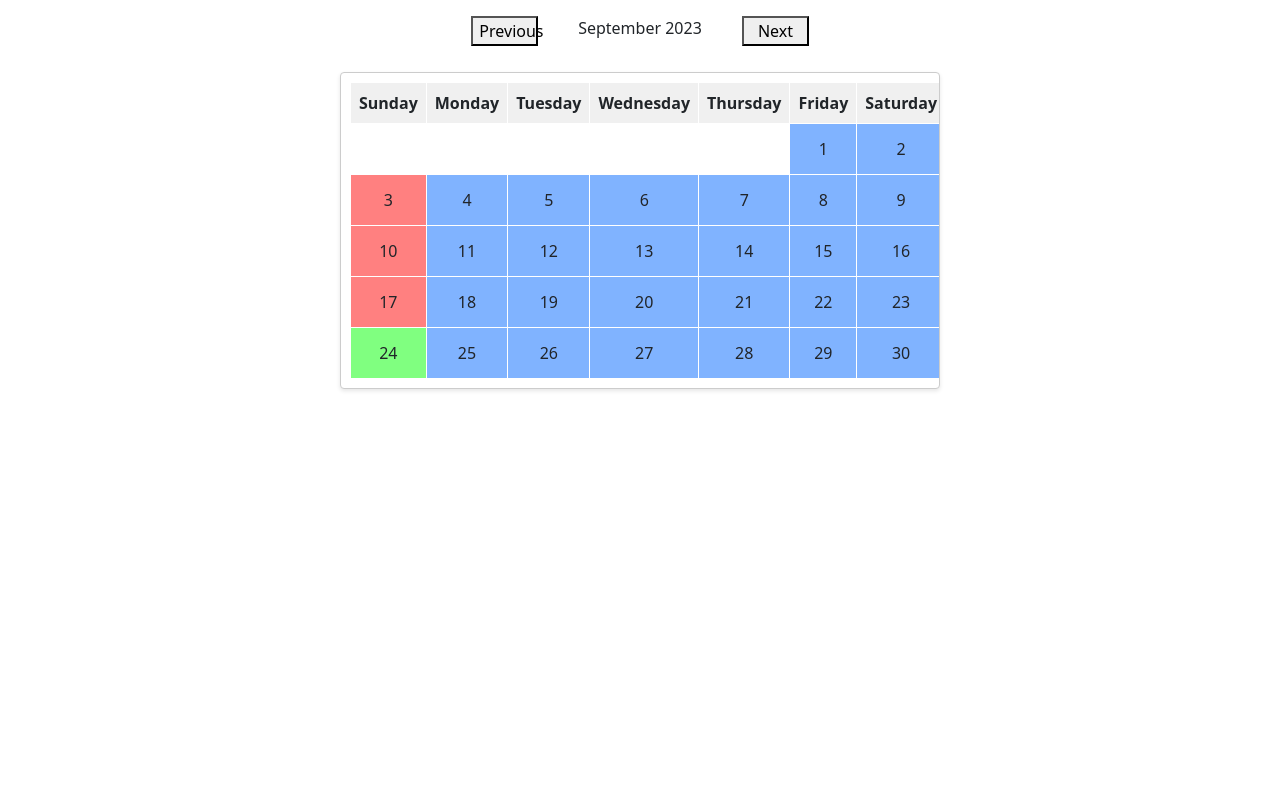
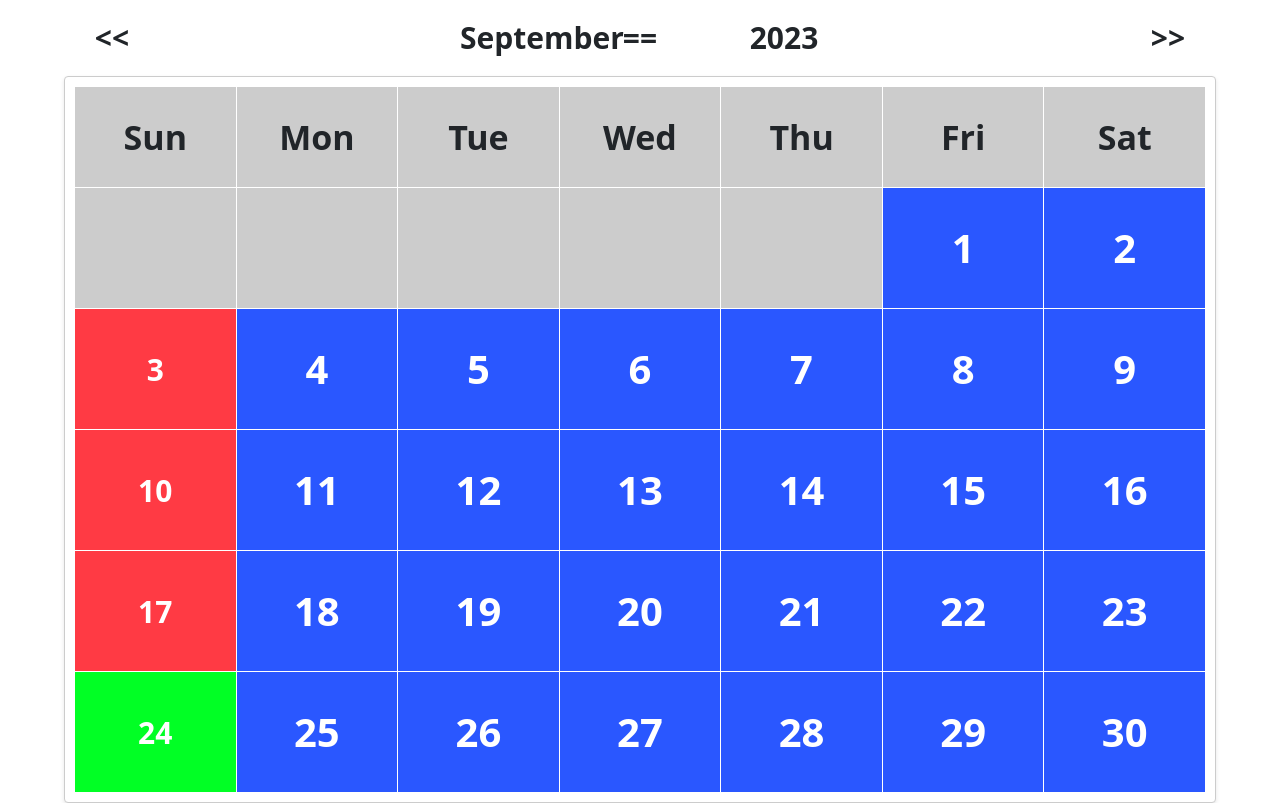
Before and after one commit to nothingforfind/Assignment1, a plain HTML site: page index.html in a window 1280 px wide. Drawn offline with nearby package versions, Linux system fonts and the light colour scheme.

Commit message:
Fix front-end follow by Assignment requires.

```diff
--- a/css/styles.css
+++ b/css/styles.css
@@ -1,18 +1,3 @@
-body {
-  font-family: Arial, sans-serif;
-  margin: 0;
-  padding: 0;
-  background-color: #f0f0f0;
-}
-
-.container {
-  display: flex;
-  flex-direction: column;
-  justify-content: center;
-  align-items: center;
-  min-height: 100vh;
-}
-
 .calendar-header {
   display: flex;
   justify-content: space-between;
@@ -31,10 +16,8 @@ body {
   box-shadow: 0 2px 4px rgba(0, 0, 0, 0.1);
   border-radius: 4px;
   overflow: hidden;
-  max-width: 600px;
-  min-width: 600px;
   margin: auto;
-  width: 50%;
+  width: 90%;
   padding: 10px;
 }
 
@@ -42,31 +25,69 @@ body {
   display: flex;
   justify-content: center;
   align-items: center;
-  background-color: #f0f0f0;
+  background-color: #cccccc;
   padding: 8px;
   font-weight: bold;
+  font-size: 34px;
+  height: 100px;
 }
 
 .day {
   display: flex;
   justify-content: center;
   align-items: center;
-  height: 50px;
+  height: 120px;
   font-size: 16px;
 }
 
 .red {
-  background-color: #ff8080;
+  background-color: #ff3a44;
+  color: white;
+  font-weight: bold;
+  font-size: 30px;
 }
 
 .blue {
-  background-color: #80b3ff;
+  background-color: #2a57ff;
+  color: white;
+  font-weight: bold;
+  font-size: 40px;
 }
 
 .green {
-  background-color: #80ff80;
+  background-color: #01ff25;
+  color: white;
+  font-weight: bold;
+  font-size: 30px;
+}
+
+.gray {
+  background: #cccccc;
+  color: white;
+  font-weight: bold;
+  font-size: 30px;
 }
 
 .button {
   width: 100%;
 }
+
+.row {
+  width: 90%;
+  margin: auto;
+  margin-top: 15px;
+}
+
+.label-text {
+  font-size: 30px;
+  font-weight: bold;
+  text-align: center;
+}
+
+#prevBtn:hover {
+  background: darkgray;
+}
+
+#nextBtn:hover {
+  background: darkgray;
+}
--- a/index.html
+++ b/index.html
@@ -3,27 +3,28 @@
 <head>
     <meta charset="UTF-8">
     <meta name="viewport" content="width=device-width, initial-scale=1.0">
-    <link rel="stylesheet" href="css/styles.css">
     <link href="https://cdn.jsdelivr.net/npm/bootstrap@5.1.3/dist/css/bootstrap.min.css" rel="stylesheet"
           integrity="sha384-1BmE4kWBq78iYhFldvKuhfTAU6auU8tT94WrHftjDbrCEXSU1oBoqyl2QvZ6jIW3" crossorigin="anonymous">
+    <link rel="stylesheet" href="css/styles.css">
     <title>Monthly Calendar</title>
 </head>
 <body>
-<div class="container-md mt-2">
-
+<div>
     <!--Row hiển thị ngày tháng và button-->
-    <div class="row m-3">
-        <div class="col-md-4"></div>
+    <div class="title row">
+        <div class="col-md-1" id="prevBtn"><p class="label-text"><<</p></div>
+        <div class="col-md-3"></div>
         <div class="col-md-1">
-            <button id="prevBtn" class="button">Previous</button>
+            <p id="monthDisplay" class="text-center label-text"></p>
         </div>
         <div class="col-md-2">
-            <p id="monthYearDisplay" class="text-center"></p>
+            <p id="equalDisplay" class="text-center label-text"></p>
         </div>
         <div class="col-md-1">
-            <button id="nextBtn" class="button">Next</button>
+            <p id="yearDisplay" class="text-center label-text"></p>
         </div>
-        <div class="col-md-4"></div>
+        <div class="col-md-3"></div>
+        <div class="col-md-1" id="nextBtn"><p class="label-text">>></p></div>
     </div>
 
     <!--Từng div ngày tháng sẽ được add vào đây-->
--- a/js/script.js
+++ b/js/script.js
@@ -6,24 +6,30 @@ document.addEventListener("DOMContentLoaded", function () {
   let currentYear = currentDate.getFullYear();
 
   /*Get các element từ HTML*/
-  const monthYearDisplay = document.getElementById("monthYearDisplay");
+  const monthDisplay = document.getElementById("monthDisplay");
+  const equalDisplay = document.getElementById("equalDisplay");
+  const yearDisplay = document.getElementById("yearDisplay");
   const prevBtn = document.getElementById("prevBtn");
   const nextBtn = document.getElementById("nextBtn");
   const calendar = document.getElementById("calendar");
+
+  const monthNames = [
+    "January", "February", "March", "April", "May", "June",
+    "July", "August", "September", "October", "November", "December"
+  ];
 
   function updateCalendar() {
     const daysInMonth = new Date(currentYear, currentMonth + 1, 0).getDate();
     const startingDay = new Date(currentYear, currentMonth, 1).getDay();
 
-    monthYearDisplay.textContent = new Intl.DateTimeFormat("en-US", {
-      year: "numeric",
-      month: "long",
-    }).format(new Date(currentYear, currentMonth, 1));
+    monthDisplay.textContent = `${monthNames[currentMonth]}`;
+    equalDisplay.textContent =  ` == `;
+    yearDisplay.textContent = `${currentYear}`;
 
     calendar.innerHTML = "";
 
     /*Tạo div day-header có 7 ngày trong tuần*/
-    const dayHeaders = ["Sunday", "Monday", "Tuesday", "Wednesday", "Thursday", "Friday", "Saturday"];
+    const dayHeaders = ["Sun", "Mon", "Tue", "Wed", "Thu", "Fri", "Sat"];
     for (let i = 0; i < dayHeaders.length; i++) {
       const dayHeader = document.createElement("div");
       dayHeader.textContent = dayHeaders[i];
@@ -35,6 +41,7 @@ document.addEventListener("DOMContentLoaded", function () {
     for (let i = 0; i < startingDay; i++) {
       const emptyDay = document.createElement("div");
       emptyDay.classList.add("day");
+      emptyDay.classList.add("gray");
       calendar.appendChild(emptyDay);
     }
 
```
